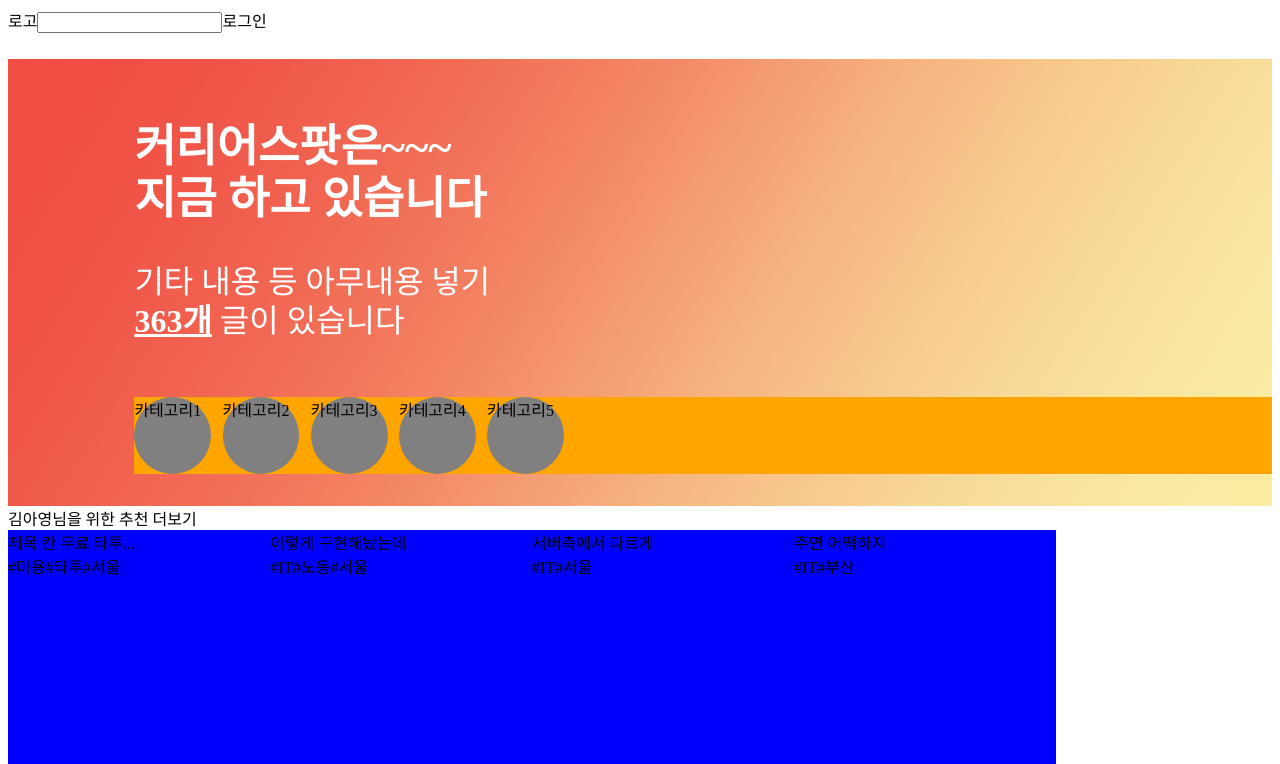
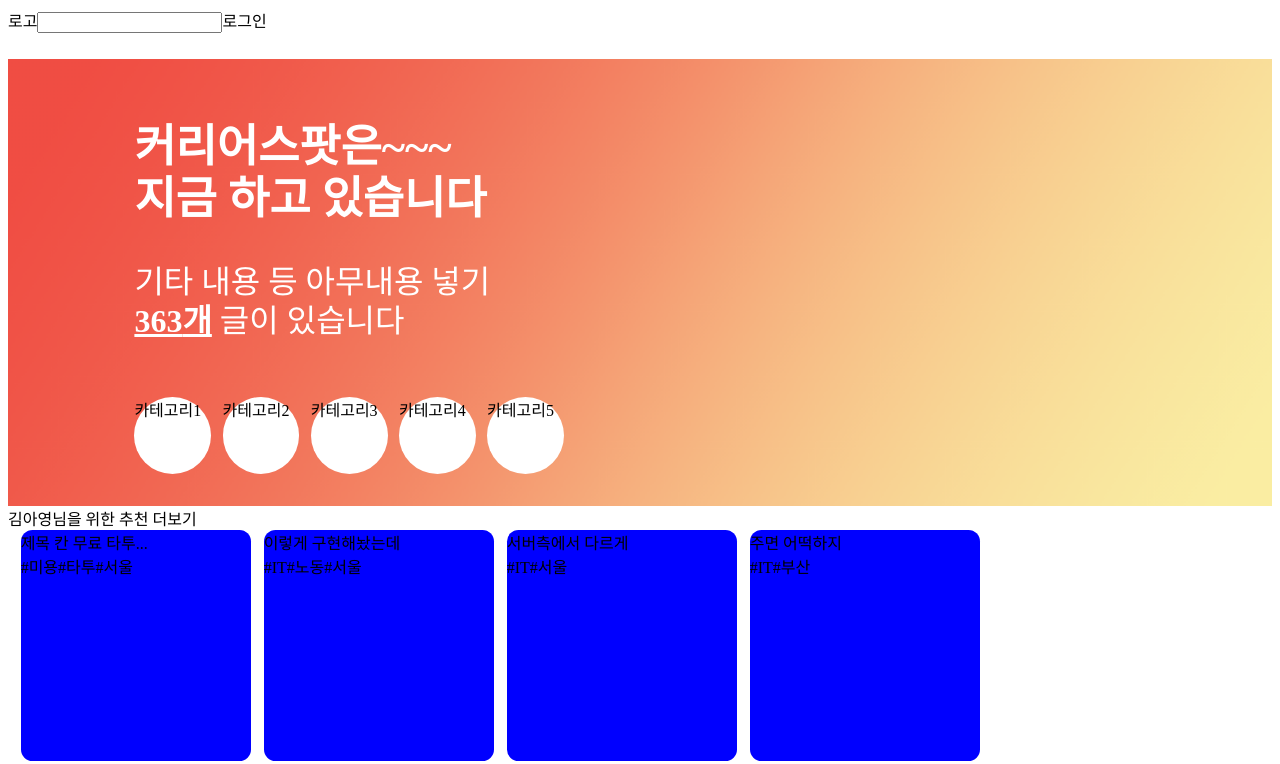
Before and after one commit to Re-Coder-3/front-end, a React (Create React App) app in the folder project/: page / in a window 1280 px wide. Shown: the top 764 px of the page. Built offline with nearby package versions, Linux system fonts and the light colour scheme.

Commit message:
css 수정

```diff
--- a/project/src/component/Banner.js
+++ b/project/src/component/Banner.js
@@ -14,7 +14,6 @@ const WholeBanner = styled.div`
 const CategoryCircles = styled.div`
   margin-top: 5%;
   height: 6vw;
-  background-color: orange;
 `
 const TextBox = styled.div`
   color: white;
--- a/project/src/component/Category.js
+++ b/project/src/component/Category.js
@@ -2,7 +2,7 @@ import React from "react";
 import styled from "styled-components";
 
 const CategoryCircle = styled.div`
-  background-color: gray;
+  background-color: white;
   height: 6vw;
   width: 6vw;
   display: inline-block;
--- a/project/src/component/Content.js
+++ b/project/src/component/Content.js
@@ -2,10 +2,12 @@ import React from "react";
 import styled from "styled-components";
 
 const ContentBox = styled.div`
-  height: 259px;
-  width: 262px;
+  width: 18vw;
+  height: 18vw;
   background-color: blue;
+  margin-left: 1%;
   display: inline-block;
+  border-radius: 5%;
 `
 
 const Content = ({title, tags}) => {
```
